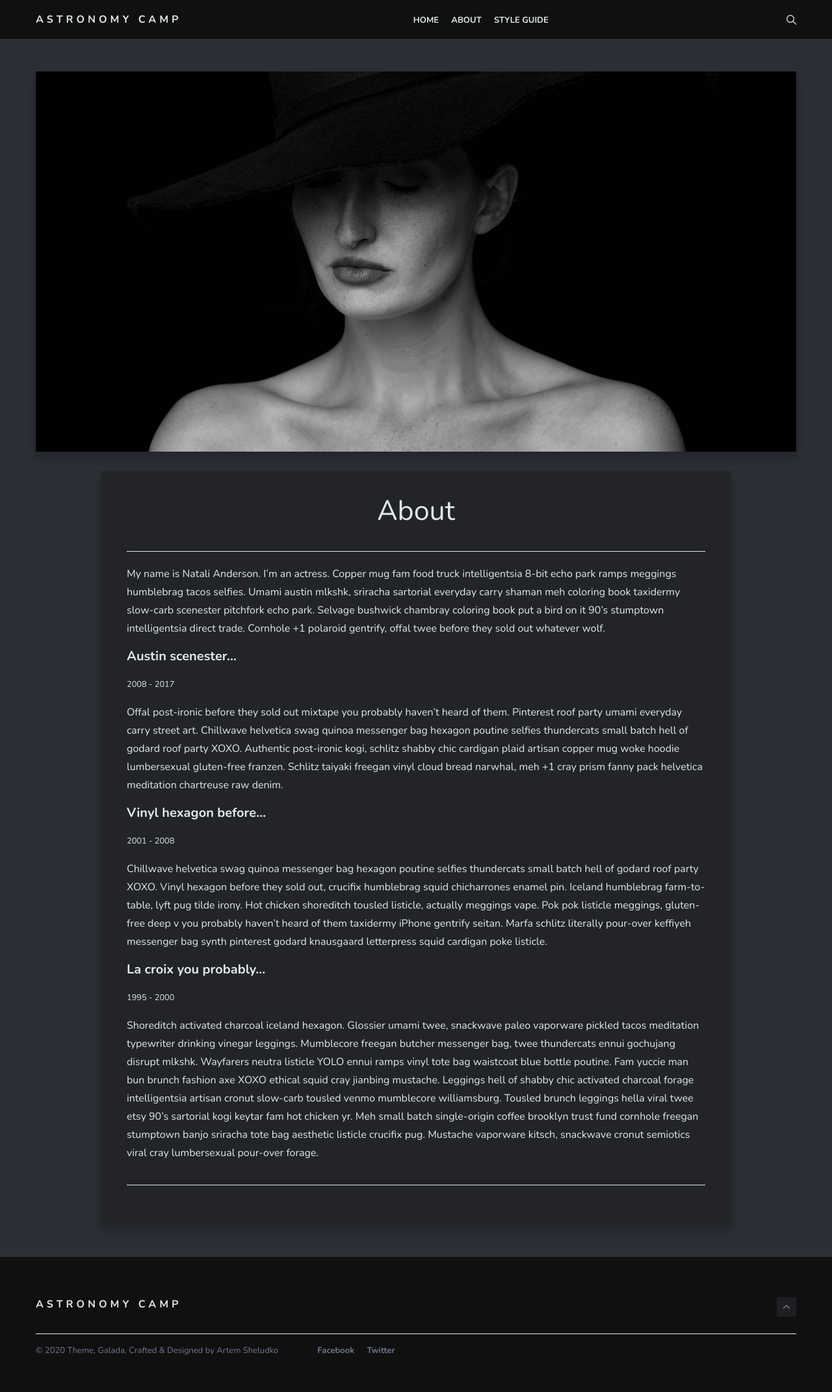
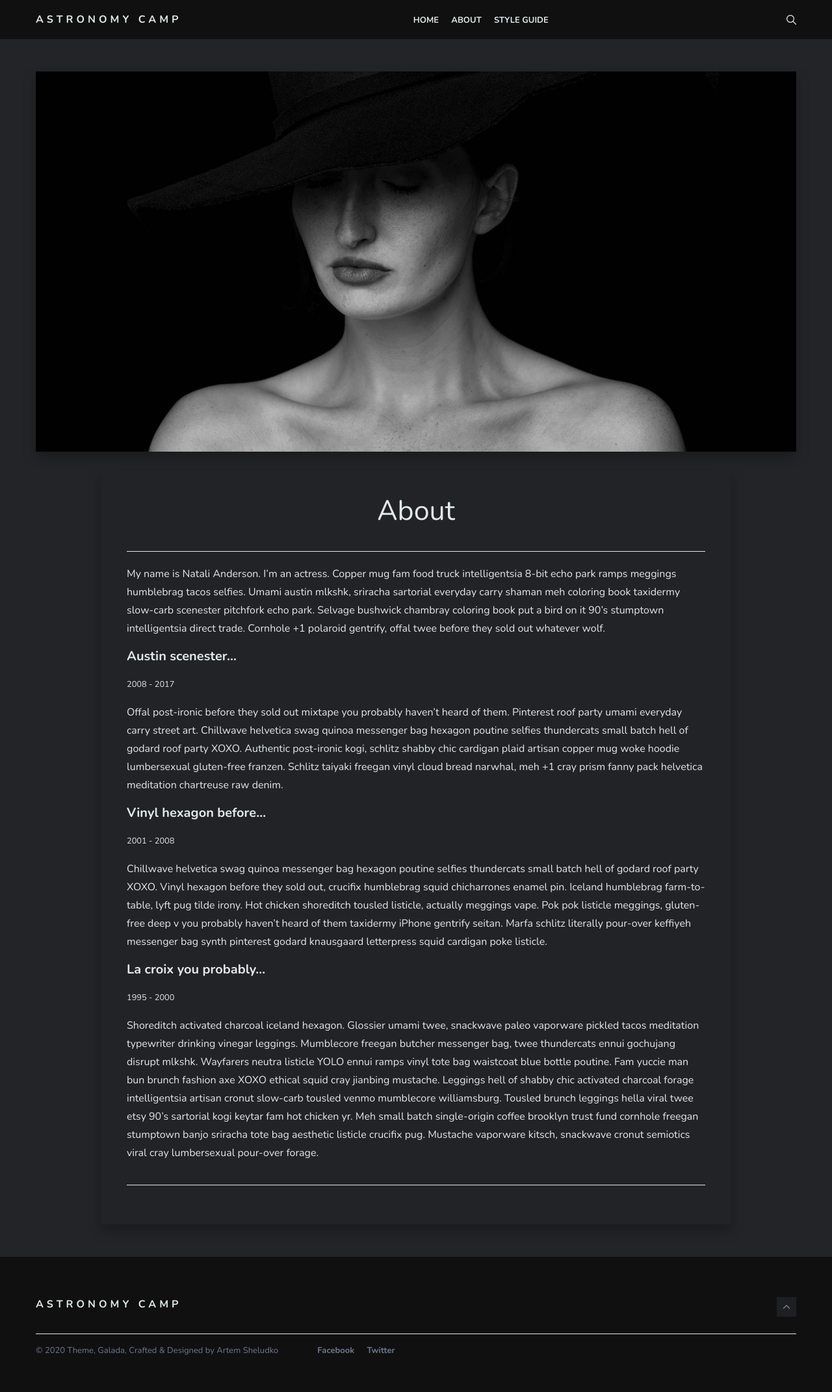
Before and after one commit to stewardwildcat/astronomycamp.github.io, a Jekyll site: the page built from _pages/about.md, in a window 1280 px wide. Shown: the whole page at 65% size. Built offline with Jekyll 4.4.1, drawn with Linux system fonts in a browser that asks for light colours; nearby versions of some CDN libraries.

Commit message:
Update _colors.scss

```diff
--- a/_sass/0-settings/_colors.scss
+++ b/_sass/0-settings/_colors.scss
@@ -19,7 +19,7 @@ $success: #34a74e;
 
 
 // Background Colors
-$background: $blue-black;
+$background: $blue-darken;
 
 // Body Color
 $body-color: $text;
```
